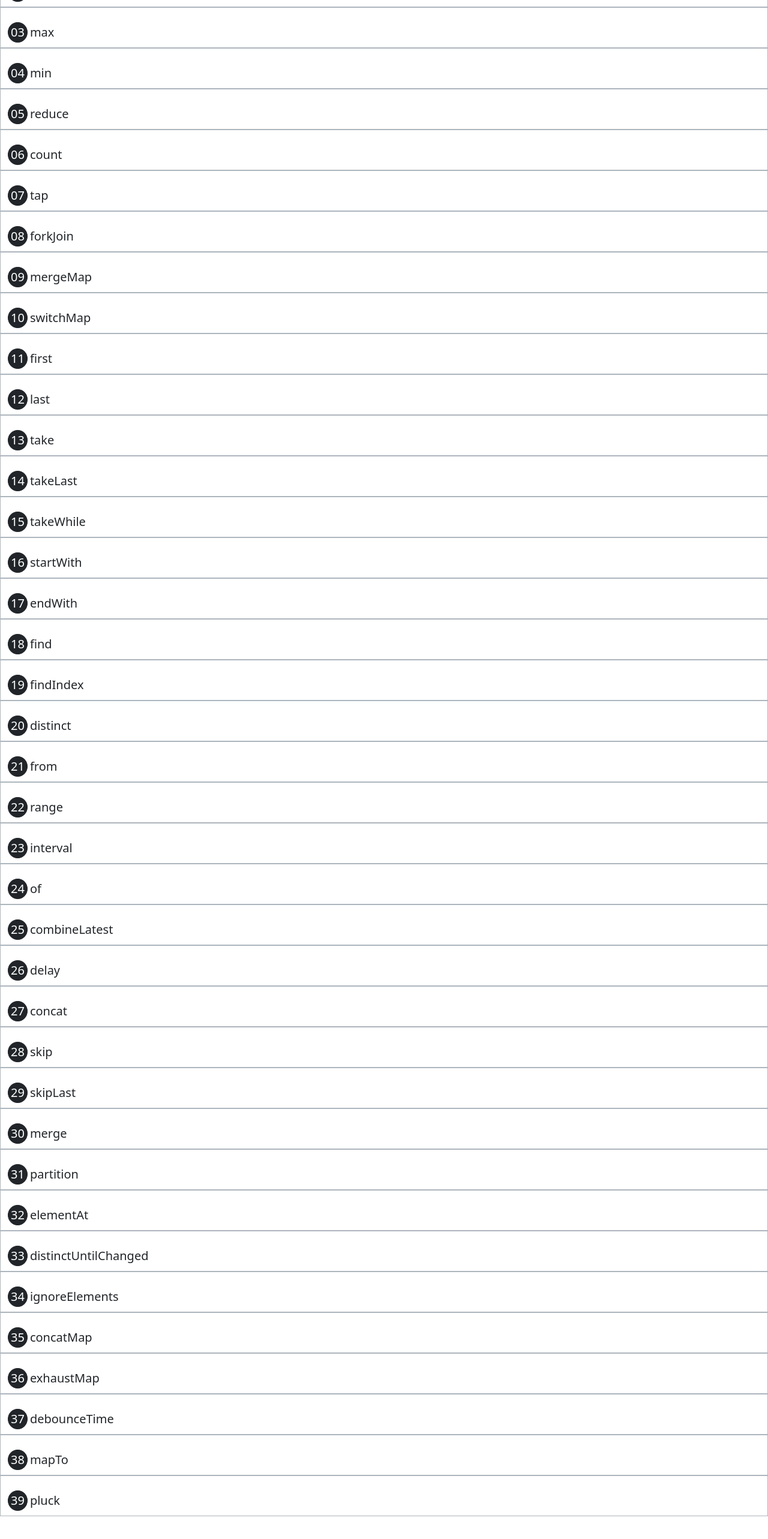
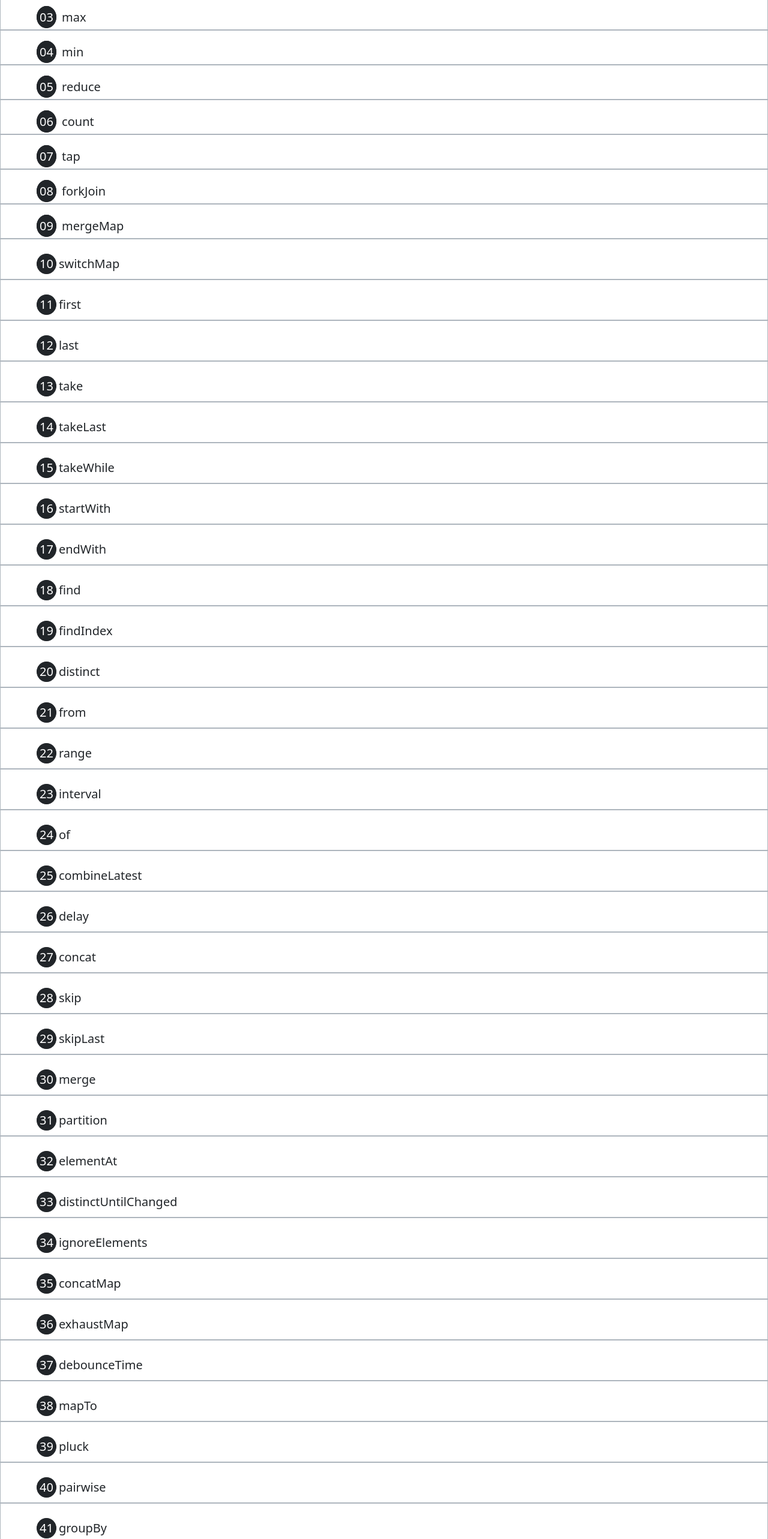
Before and after one commit to Satyakrishnajasti/rxjs-operators, an Angular app: page / in a window 1280 px wide. Shown: the part 180-2746 px from the top of the page at 60% size. Before the commit the page ends 2708 px from the top, so only its background shows below. Built offline with nearby package versions, Linux system fonts and the light colour scheme; no server answers.

Commit message:
added groupBy

```diff
--- a/src/app/app.component.html
+++ b/src/app/app.component.html
@@ -1,13 +1,16 @@
 <h1 class="text-center fw-bold bg-dark text-white p-1 mb-0 sticky-top">
   RXJS Operators
 </h1>
-<div class="container-fluid border border-dark-subtle" *ngFor="let ope of Operators; let i = index">
-  <h5 *ngIf="i < 9; else remin" class="mt-4 d-flex align-items-center">
+
+
+<div class="container-fluid border border-dark-subtle d-flex align-self-center"
+  *ngFor="let ope of Operators; let i = index">
+  <h5 *ngIf="i < 9; else remin" class="mt-4 align-items-center flex-row ms-5">
     <span class="border rounded-circle p-1 border-dark bg-dark text-white me-1">0{{ i + 1 }}</span>
     {{ ope.name }}
   </h5>
   <ng-template #remin>
-    <h5 class="d-flex align-items-center mt-4">
+    <h5 class="d-flex align-items-center mt-4 ms-5">
       <span class="border rounded-circle p-1 border-dark me-1 bg-dark text-white">
         {{ i + 1 }}
       </span>
--- a/src/app/app.component.ts
+++ b/src/app/app.component.ts
@@ -49,7 +49,9 @@ import {
   buffer,
   mapTo,
   pairwise,
-  pluck
+  pluck,
+  groupBy,
+  toArray
 } from 'rxjs';
 import { SharedService } from './shared.service';
 
@@ -79,7 +81,7 @@ export class AppComponent implements OnInit, OnDestroy {
   private $destroy = new Subject();
   public userId?: number;
 
-  protected Operators: Operators[] = [
+  protected Operators: { name: string }[] = [
     {
       name: 'filter',
     },
@@ -196,6 +198,12 @@ export class AppComponent implements OnInit, OnDestroy {
     },
     {
       name: 'pluck'
+    },
+    {
+      name: 'pairwise'
+    },
+    {
+      name: 'groupBy'
     }
   ];
 
@@ -428,7 +436,7 @@ export class AppComponent implements OnInit, OnDestroy {
 
     // switchMap
     this.shared.getPostAlbums().pipe(switchMap((element1) => this.shared.getPostsData().pipe(map((element2) => ({ element1, element2 }))))).subscribe((data) => (data));
-    this.shared.getPostAlbums().pipe(switchMap((element1) => this.shared.getPostsData().pipe(switchMap((elementt2) => this.shared.getTodos().pipe(map((element3) => ({ element1, elementt2, element3 }))))))).subscribe((data) => console.log(data));
+    this.shared.getPostAlbums().pipe(switchMap((element1) => this.shared.getPostsData().pipe(switchMap((elementt2) => this.shared.getTodos().pipe(map((element3) => ({ element1, elementt2, element3 }))))))).subscribe((data) => (data));
 
     // //ignoreElements
     let ignore = this.shared.getPostAlbums();
@@ -466,7 +474,10 @@ export class AppComponent implements OnInit, OnDestroy {
     })).subscribe((data) => data);
 
     // pluck
-    this.shared.getPostAlbums().pipe(concatMap((data: any) => data), pluck('userId')).subscribe((data) => console.log(data));
+    this.shared.getPostAlbums().pipe(concatMap((data: any) => data), pluck('userId')).subscribe((data) => (data));
+
+    //groupBy
+    this.shared.getPostAlbums().pipe(concatMap((data: any) => data), groupBy((data: any) => data.userId), mergeMap((data) => data.pipe(toArray()))).subscribe((data) => console.log(data));
 
 
   }
```
